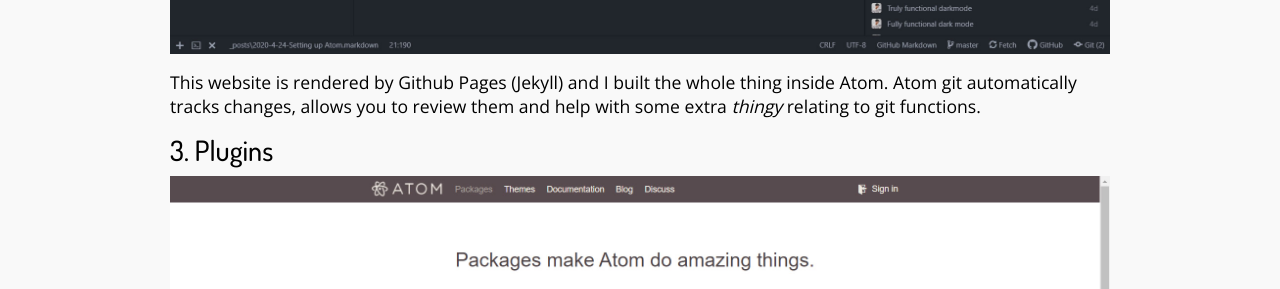
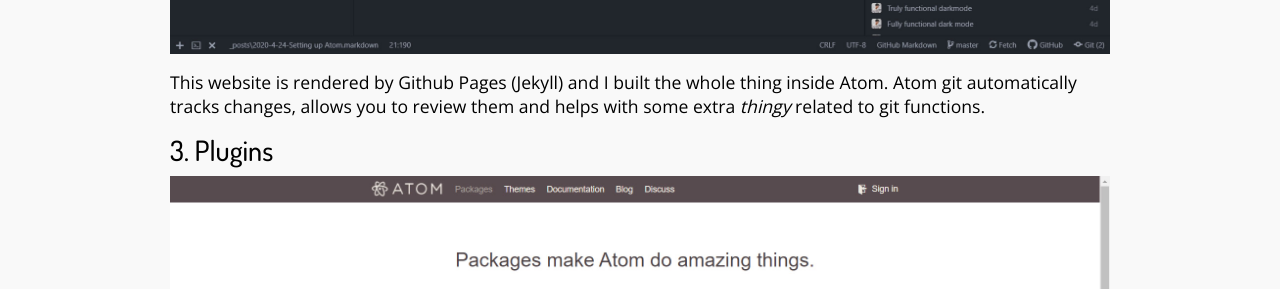
Before and after one commit to 20toduc01/20toduc01.github.io, a Jekyll site: the page built from _posts/2020-4-24-Setting up Atom.markdown, in a window 1280 px wide and 900 px high, scrolled down 1421 px. Shown: the part 190-479 px from the top of the window. Built offline with Jekyll 4.4.1, drawn with Linux system fonts in a browser that asks for light colours; nearby versions of some CDN libraries; comment, search, counter and statistics services are not loaded.

Commit message:
Grammar.

```diff
--- a/_posts/2020-4-24-Setting up Atom.markdown
+++ b/_posts/2020-4-24-Setting up Atom.markdown
@@ -18,7 +18,7 @@
 ### 2. Working with Git becomes so much easier
 <img style="width:100%" src="/assets/posts/2020-4-24-Setting-up-Atom/git.jpg" alt="Git features in Atom">
 
-This website is rendered by Github Pages (Jekyll) and I built the whole thing inside Atom. Atom git automatically tracks changes, allows you to review them and help with some extra *thingy* relating to git functions.
+This website is rendered by Github Pages (Jekyll) and I built the whole thing inside Atom. Atom git automatically tracks changes, allows you to review them and helps with some extra *thingy* related to git functions.
 
 ### 3. Plugins
 <img style="width:100%" src="/assets/posts/2020-4-24-Setting-up-Atom/packages.jpg" alt="Atom packages">
```
